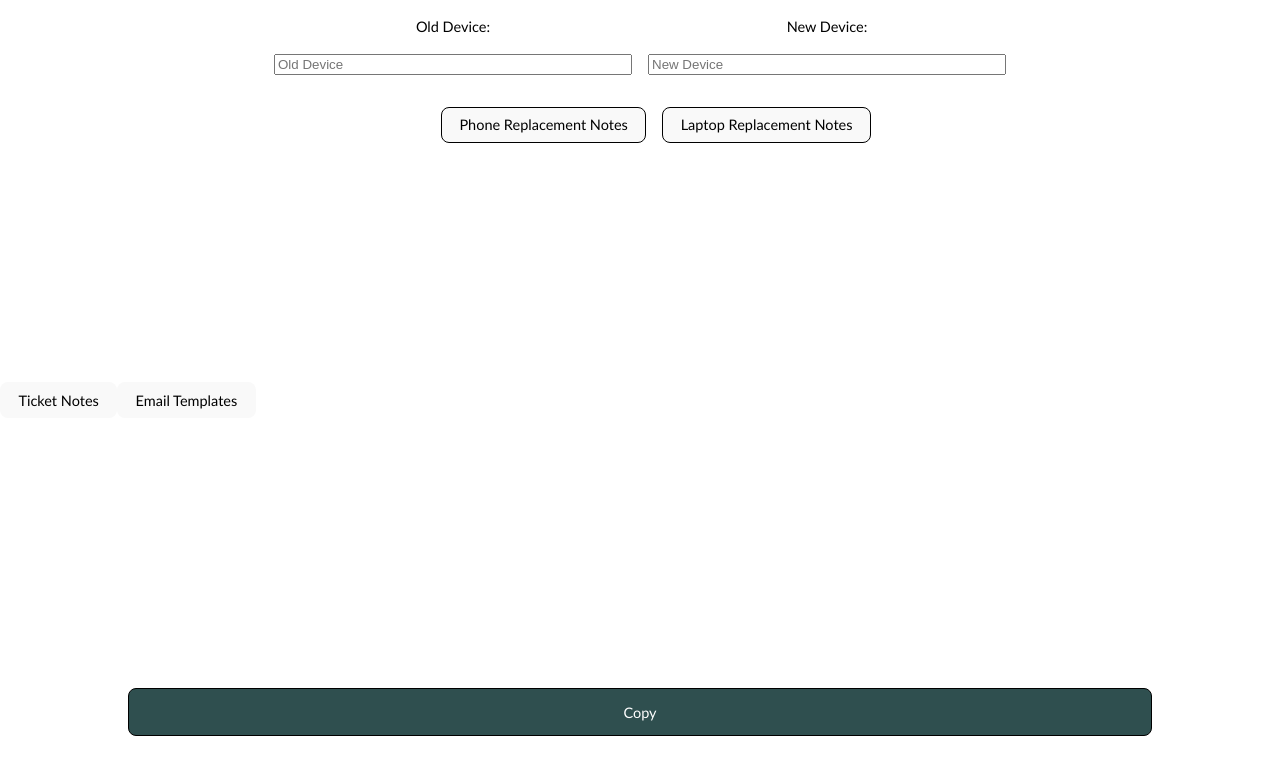
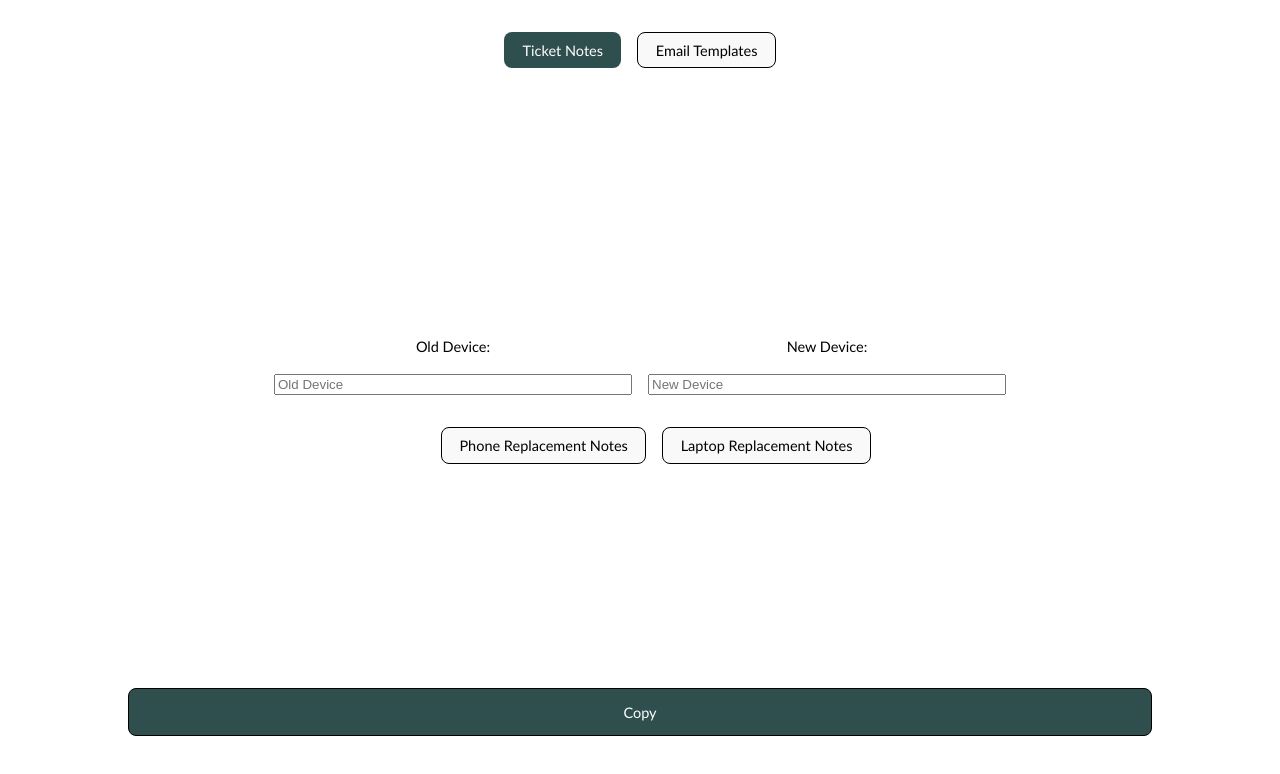
Before and after one commit to sionepeni/templates, a Preact app: page / in a window 1280 px wide. Shown: the top 774 px of the page. Built offline with nearby package versions, Linux system fonts and the light colour scheme.

Commit message:
added styling

```diff
--- a/src/app.css
+++ b/src/app.css
@@ -2,6 +2,24 @@
   font-family: Calibri;
   font-size: 14.5px;
   color: black;
+}
+
+.app_container {
+  width: 100vw;
+  display: flex;
+  justify-content: center;
+  position: fixed;
+  gap: 1rem;
+  top: 2rem;
+}
+
+.app_buttons {
+  border: 1px solid black;
+}
+
+.selected_app_button {
+  background-color: darkslategray;
+  color: white;
 }
 
 .msg-wrapper {
@@ -12,14 +30,15 @@
 .options_container {
   padding-top: 1rem;
   height: fit-content;
-  position: fixed;
-  top: 0;
+  /* position: fixed;
+  top: 0; */
   width: 100vw;
   /* height: 100vh; */
   display: flex;
   flex-direction: column;
   flex-wrap: wrap;
-  gap: 1rem
+  gap: 1rem;
+  overflow-x: hidden;
 }
 
 .content {
@@ -81,7 +100,8 @@
 }
 
 .buttons:hover,
-.button:hover {
+.button:hover,
+.app_buttons:hover {
   border: 1px solid black;
   background: lightblue
 }
--- a/src/app.tsx
+++ b/src/app.tsx
@@ -2,18 +2,32 @@ import { useState } from 'preact/hooks';
 import { EmailTemplates } from './pages/EmailTemplates';
 import { TicketNotes } from './pages/TicketNotes';
 import "./app.css"
+import { JSX } from 'preact/jsx-runtime';
 
 export function App() {
-    const [formToRender, setFormToRender] = useState<any>(<TicketNotes />)
+    const [buttonIndex, setButtonIndex] = useState<string>('1')
+    const [formToRender, setFormToRender] = useState<JSX.Element>(<TicketNotes />)
 
-    const handleFormSelection = (e: any) => {
-        setFormToRender(e)
+    const handleFormSelection = (e: JSX.TargetedEvent<
+        HTMLButtonElement,
+        Event
+    >) => {
+        if (e.currentTarget.value === '1') return setFormToRender(<TicketNotes />), setButtonIndex('1')
+        if (e.currentTarget.value === '2') return setFormToRender(<EmailTemplates />), setButtonIndex('2')
     }
 
     return (
         <>
-            <button onClick={() => handleFormSelection(<TicketNotes />)}>Ticket Notes</button>
-            <button onClick={() => handleFormSelection(< EmailTemplates />)}>Email Templates</button>
+            <div class='app_container'>
+                <button className={buttonIndex === '1' ? 'selected_app_button' : 'app_buttons'} value='1' onClick={(event: JSX.TargetedEvent<
+                    HTMLButtonElement,
+                    Event
+                >) => handleFormSelection(event)}>Ticket Notes</button>
+                <button className={buttonIndex === '2' ? 'selected_app_button' : 'app_buttons'} value='2' onClick={(event: JSX.TargetedEvent<
+                    HTMLButtonElement,
+                    Event
+                >) => handleFormSelection(event)}>Email Templates</button>
+            </div>
             {formToRender}
         </>
     )
--- a/src/types/Types.tsx
+++ b/src/types/Types.tsx
@@ -1,6 +1,6 @@
 export type DetailForm = {
     oldDevice: string,
-    newDevice: string
+    newDevice: string,
     user: string,
     ticket: string,
     supervisor: string,
```
